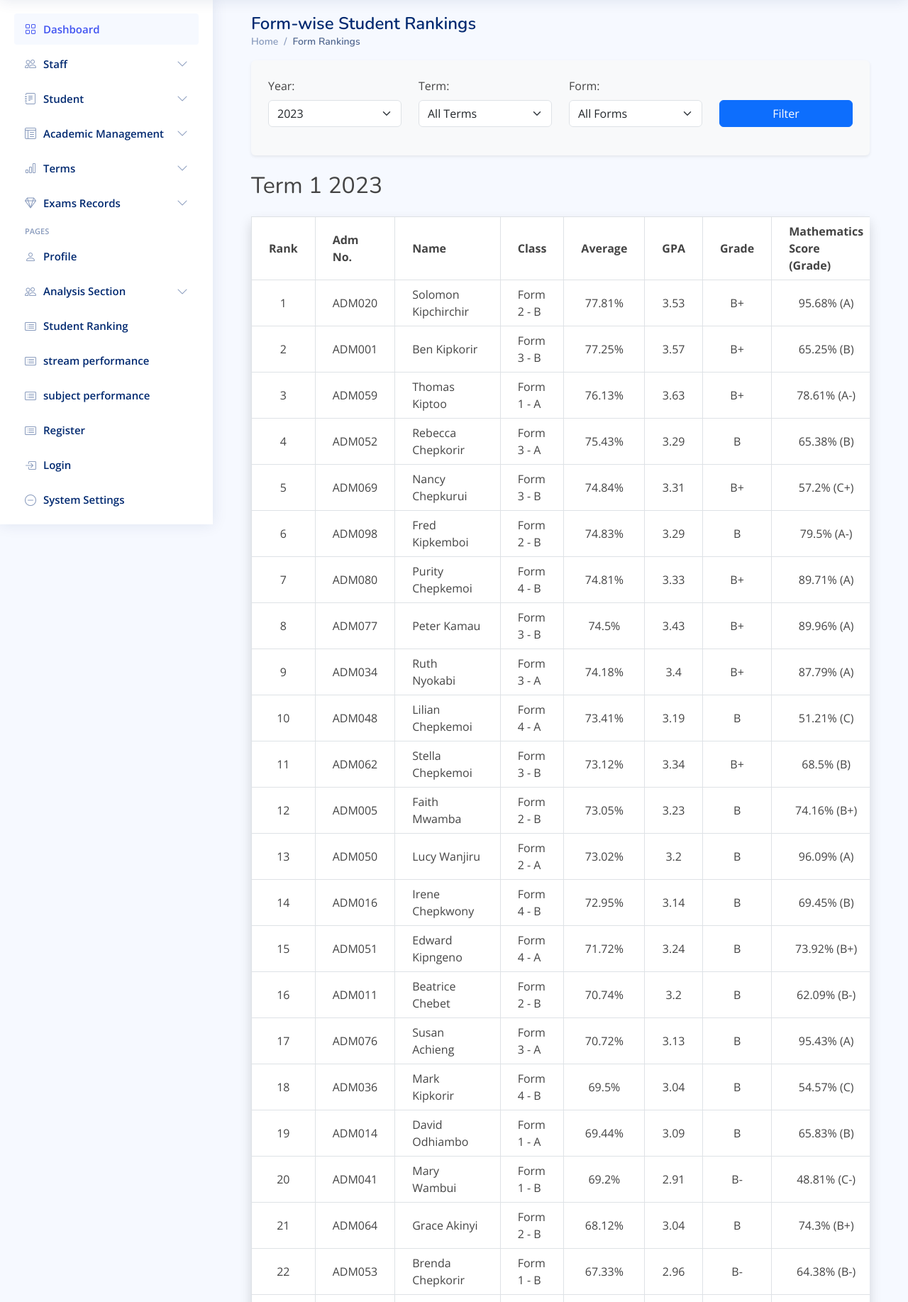
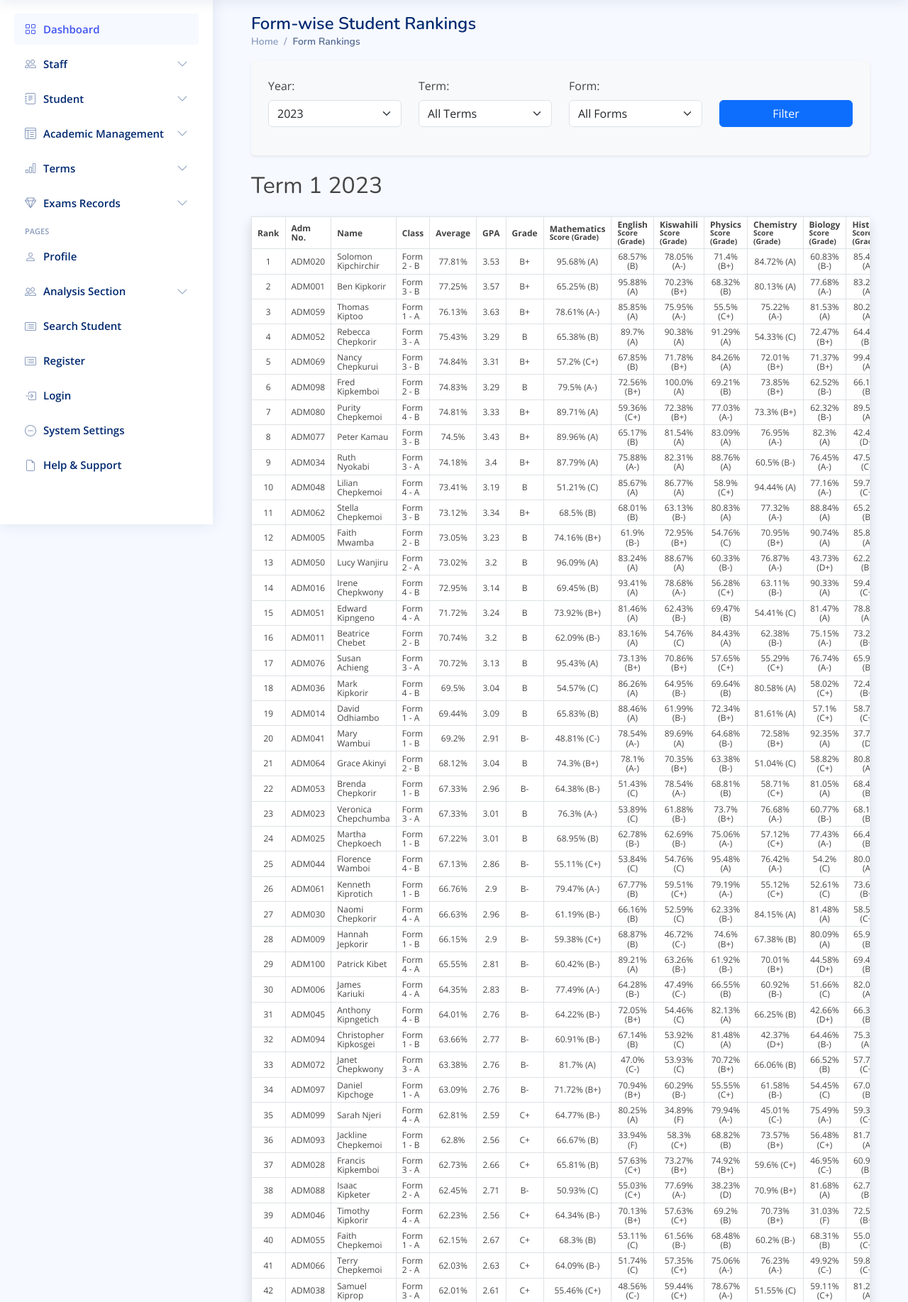
Before and after one commit to steve-ongera/EnezaElimu-Backup, a Django app: page /rankings/form/ in a window 1280 px wide. Shown: the part 61-1896 px from the top of the page at 71% size. Run offline with Django 5.2, Linux system fonts and the light colour scheme; a user stored in the database is signed in; data comes from the database, SQL or seed files in the repository; both versions use the stored data as it was after the commit; some libraries are stand-ins or nearby versions.

Commit message:
made changes to my application

```diff
--- a/myapp/views.py
+++ b/myapp/views.py
@@ -1517,8 +1517,6 @@ def _calculate_overall_grade(gpa):
     elif gpa >= 2.0:
         return 'C'
     return 'F'
-
-#ranking for specific form to know the best performing student to the least
 @login_required
 def form_rankings(request):
     # Get filter parameters from request
@@ -1594,78 +1592,33 @@ def form_rankings(request):
             'students': []
         }
 
-        # Group students by class stream if we're filtering by form
-        if selected_form:
-            # Create a dictionary to hold students by stream
-            streams = {}
-
-            for student in student_rankings:
-                if not student.current_class:
-                    continue
-
-                stream = student.current_class.stream
-                if stream not in streams:
-                    streams[stream] = []
-
-                # Get subject grades efficiently using prefetched data
-                subject_grades = [
-                    cat for cat in student.cats.all()
-                    if cat.term_id == term.id
-                ]
-
-                student_data = {
-                    'student': student,
-                    'average_score': round(student.average_score, 2),
-                    'grade_point_average': round(student.total_grade_points, 2),
-                    'subjects': subject_grades,
-                    'total_subjects': student.subjects_count,
-                    'overall_grade': _calculate_overall_grade(student.total_grade_points)
+        # No stream grouping - process all students in a single list
+        for rank, student in enumerate(student_rankings, 1):
+            # Get subject grades efficiently using prefetched data
+            subject_grades = [
+                cat for cat in student.cats.all()
+                if cat.term_id == term.id
+            ]
+
+            student_data = {
+                'rank': rank,
+                'student': student,
+                'average_score': round(student.average_score, 2),
+                'grade_point_average': round(student.total_grade_points, 2),
+                'subjects': subject_grades,
+                'total_subjects': student.subjects_count,
+                'overall_grade': _calculate_overall_grade(student.total_grade_points)
+            }
+
+            term_results['students'].append(student_data)
+
+            # Process in chunks to free up memory
+            if len(term_results['students']) >= CHUNK_SIZE and False:  # Disabled chunking to keep all students in one list
+                form_rankings.append(term_results)
+                term_results = {
+                    'term': term,
+                    'students': []
                 }
-
-                streams[stream].append(student_data)
-
-            # Sort each stream by average score and add rank
-            for stream, students in streams.items():
-                sorted_students = sorted(students, key=lambda x: x['average_score'], reverse=True)
-
-                for rank, student in enumerate(sorted_students, 1):
-                    student['rank'] = rank
-
-                # Build the term results with stream info
-                term_results['streams'] = [
-                    {
-                        'name': stream,
-                        'students': sorted_students
-                    } for stream, sorted_students in streams.items()
-                ]
-        else:
-            # If no form selected, just show overall rankings
-            for rank, student in enumerate(student_rankings, 1):
-                # Get subject grades efficiently using prefetched data
-                subject_grades = [
-                    cat for cat in student.cats.all()
-                    if cat.term_id == term.id
-                ]
-
-                student_data = {
-                    'rank': rank,
-                    'student': student,
-                    'average_score': round(student.average_score, 2),
-                    'grade_point_average': round(student.total_grade_points, 2),
-                    'subjects': subject_grades,
-                    'total_subjects': student.subjects_count,
-                    'overall_grade': _calculate_overall_grade(student.total_grade_points)
-                }
-
-                term_results['students'].append(student_data)
-
-                # Process in chunks to free up memory
-                if len(term_results['students']) >= CHUNK_SIZE:
-                    form_rankings.append(term_results)
-                    term_results = {
-                        'term': term,
-                        'students': []
-                    }
 
         form_rankings.append(term_results)
 
--- a/templates/base/sidebar.html
+++ b/templates/base/sidebar.html
@@ -123,6 +123,14 @@
               <i class="bi bi-circle"></i><span>Student Records</span>
             </a>
           </li>
+
+          <li>
+            <a href="{% url 'search_student'%}">
+              <i class="bi bi-circle"></i><span>Search Student</span>
+            </a>
+          </li>
+
+
           <li>
             <a href="{% url 'student_create'%}">
               <i class="bi bi-circle"></i><span>Add Student</span>
@@ -189,6 +197,32 @@
         </a>
         <ul id="icons-nav" class="nav-content collapse " data-bs-parent="#sidebar-nav">
           <li>
+            <a href="{% url 'student_rankings'%}">
+              <i class="bi bi-circle"></i><span>Student Ranking</span>
+            </a>
+          </li>
+
+
+
+          <li>
+            <a href="{% url 'form_rankings'%}">
+              <i class="bi bi-circle"></i><span>Form Ranking</span>
+            </a>
+          </li>
+
+          <li>
+            <a href="{% url 'stream_performance'%}">
+              <i class="bi bi-circle"></i><span>stream performance</span>
+            </a>
+          </li>
+
+          <li>
+            <a href="{% url 'subject_performance'%}">
+              <i class="bi bi-circle"></i><span>subject performance</span>
+            </a>
+          </li>
+
+          <li>
             <a href="{% url 'cat_list'%}">
               <i class="bi bi-circle"></i><span>CAT Records</span>
             </a>
@@ -239,12 +273,7 @@
             </a>
           </li>
 
-          <li class="nav-item">
-            <a class="nav-link collapsed" href="{% url 'search_student'%}">
-              <i class="bi bi-card-list"></i>
-              <span>search student</span>
-            </a>
-          </li>
+
 
           <li class="nav-item">
             <a class="nav-link collapsed" href="{% url 'student_results'%}">
@@ -260,24 +289,11 @@
         </ul>
       </li><!-- End Staff Nav --><!-- End F.A.Q Page Nav -->
 
-      <li class="nav-item">
-        <a class="nav-link collapsed" href="{% url 'student_rankings'%}">
-          <i class="bi bi-card-list"></i>
-          <span>Student Ranking</span>
-        </a>
-      </li><!-- End Register Page Nav -->
 
       <li class="nav-item">
-        <a class="nav-link collapsed" href="{% url 'stream_performance'%}">
+        <a class="nav-link collapsed" href="{% url 'search_student'%}">
           <i class="bi bi-card-list"></i>
-          <span>stream performance</span>
-        </a>
-      </li><!-- End Register Page Nav -->
-
-      <li class="nav-item">
-        <a class="nav-link collapsed" href="{% url 'subject_performance'%}">
-          <i class="bi bi-card-list"></i>
-          <span>subject performance</span>
+          <span>Search Student</span>
         </a>
       </li><!-- End Register Page Nav -->
 
--- a/templates/rankings/form_rankings.html
+++ b/templates/rankings/form_rankings.html
@@ -63,32 +63,31 @@
     <div class="mb-8">
         <h2 class="text-xl font-semibold mb-4">{{ term_ranking.term }}</h2>
 
-        {% if selected_form %}
-            <!-- Stream-wise rankings -->
-            {% if term_ranking.streams %}
-                {% for stream in term_ranking.streams %}
-                    <div class="mb-6">
-                        <h3 class="text-lg font-medium mb-3">{{ selected_form }} - {{ stream.name }}</h3>
-
+        <!-- Always show as a single list, regardless of form filter -->
         <div class="overflow-x-auto shadow">
-                            <table class="min-w-full bg-white border border-gray-300 table-fixed">
+            <table class="min-w-full bg-white border border-gray-300 table-compact">
                 <thead>
                     <tr class="bg-gray-100">
                         <!-- Fixed columns -->
-                                        <th class="sticky left-0 z-10 bg-gray-100 px-4 py-2 border min-w-[60px]">Rank</th>
-                                        <th class="sticky left-[60px] z-10 bg-gray-100 px-4 py-2 border min-w-[120px]">Adm No.</th>
-                                        <th class="sticky left-[180px] z-10 bg-gray-100 px-4 py-2 border min-w-[200px]">Name</th>
-                                        <th class="px-4 py-2 border min-w-[100px]">Average</th>
-                                        <th class="px-4 py-2 border min-w-[80px]">GPA</th>
-                                        <th class="px-4 py-2 border min-w-[80px]">Grade</th>
+                        <th class="sticky left-0 z-10 bg-gray-100 px-2 py-1 border min-w-[40px] text-xs">Rank</th>
+                        <th class="sticky left-[40px] z-10 bg-gray-100 px-2 py-1 border min-w-[80px] text-xs">Adm No.</th>
+                        <th class="sticky left-[120px] z-10 bg-gray-100 px-2 py-1 border min-w-[150px] text-xs">Name</th>
+                        {% if not selected_form %}
+                        <th class="sticky left-[270px] z-10 bg-gray-100 px-2 py-1 border min-w-[100px] text-xs">Class</th>
+                        {% else %}
+                        <th class="sticky left-[270px] z-10 bg-gray-100 px-2 py-1 border min-w-[80px] text-xs">Stream</th>
+                        {% endif %}
+                        <th class="px-2 py-1 border min-w-[70px] text-xs">Average</th>
+                        <th class="px-2 py-1 border min-w-[50px] text-xs">GPA</th>
+                        <th class="px-2 py-1 border min-w-[50px] text-xs">Grade</th>
 
                         <!-- Dynamic subject columns -->
-                                        {% with first_student=stream.students.0 %}
+                        {% with first_student=term_ranking.students.0 %}
                             {% if first_student %}
                                 {% for cat in first_student.subjects %}
-                                                    <th class="px-4 py-2 border min-w-[120px] whitespace-nowrap">
+                                    <th class="px-2 py-1 border min-w-[90px] text-xs whitespace-nowrap">
                                         {{ cat.subject.name }}
-                                                        <div class="text-xs font-normal">Score (Grade)</div>
+                                        <div class="text-xxs font-normal">Score (Grade)</div>
                                     </th>
                                 {% endfor %}
                             {% endif %}
@@ -96,25 +95,36 @@
                     </tr>
                 </thead>
                 <tbody>
-                                    {% for student in stream.students %}
+                    {% for student in term_ranking.students %}
                     <tr class="{% cycle 'bg-white' 'bg-gray-50' %}">
                         <!-- Fixed columns -->
-                                        <td class="sticky left-0 z-10 {% cycle 'bg-white' 'bg-gray-50' %} px-4 py-2 border text-center">
+                        <td class="sticky left-0 z-10 {% cycle 'bg-white' 'bg-gray-50' %} px-2 py-1 border text-center text-xs">
                             {{ student.rank }}
                         </td>
-                                        <td class="sticky left-[60px] z-10 {% cycle 'bg-white' 'bg-gray-50' %} px-4 py-2 border">
+                        <td class="sticky left-[40px] z-10 {% cycle 'bg-white' 'bg-gray-50' %} px-2 py-1 border text-xs">
                             {{ student.student.admission_number }}
                         </td>
-                                        <td class="sticky left-[180px] z-10 {% cycle 'bg-white' 'bg-gray-50' %} px-4 py-2 border">
+                        <td class="sticky left-[120px] z-10 {% cycle 'bg-white' 'bg-gray-50' %} px-2 py-1 border text-xs">
                             {{ student.student.name }}
                         </td>
-                                        <td class="px-4 py-2 border text-center">{{ student.average_score }}%</td>
-                                        <td class="px-4 py-2 border text-center">{{ student.grade_point_average }}</td>
-                                        <td class="px-4 py-2 border text-center">{{ student.overall_grade }}</td>
+                        <td class="sticky left-[270px] z-10 {% cycle 'bg-white' 'bg-gray-50' %} px-2 py-1 border text-xs">
+                            {% if student.student.current_class %}
+                                {% if not selected_form %}
+                                    {{ student.student.current_class.name }} - {{ student.student.current_class.stream }}
+                                {% else %}
+                                    {{ student.student.current_class.stream }}
+                                {% endif %}
+                            {% else %}
+                                N/A
+                            {% endif %}
+                        </td>
+                        <td class="px-2 py-1 border text-center text-xs">{{ student.average_score }}%</td>
+                        <td class="px-2 py-1 border text-center text-xs">{{ student.grade_point_average }}</td>
+                        <td class="px-2 py-1 border text-center text-xs">{{ student.overall_grade }}</td>
 
                         <!-- Dynamic subject columns -->
                         {% for cat in student.subjects %}
-                                            <td class="px-4 py-2 border text-center whitespace-nowrap">
+                            <td class="px-2 py-1 border text-center text-xs whitespace-nowrap">
                                 {{ cat.end_term }}% ({{ cat.letter_grade }})
                             </td>
                         {% endfor %}
@@ -125,81 +135,6 @@
         </div>
     </div>
     {% empty %}
-                    <div class="text-center py-4">
-                        <p class="text-gray-500">No students found in {{ selected_form }} for this term.</p>
-                    </div>
-                {% endfor %}
-            {% else %}
-                <div class="text-center py-4">
-                    <p class="text-gray-500">No streams available for {{ selected_form }} in this term.</p>
-                </div>
-            {% endif %}
-        {% else %}
-            <!-- Overall rankings if no form selected -->
-            <div class="overflow-x-auto shadow">
-                <table class="min-w-full bg-white border border-gray-300 table-fixed">
-                    <thead>
-                        <tr class="bg-gray-100">
-                            <!-- Fixed columns -->
-                            <th class="sticky left-0 z-10 bg-gray-100 px-4 py-2 border min-w-[60px]">Rank</th>
-                            <th class="sticky left-[60px] z-10 bg-gray-100 px-4 py-2 border min-w-[120px]">Adm No.</th>
-                            <th class="sticky left-[180px] z-10 bg-gray-100 px-4 py-2 border min-w-[200px]">Name</th>
-                            <th class="sticky left-[380px] z-10 bg-gray-100 px-4 py-2 border min-w-[120px]">Class</th>
-                            <th class="px-4 py-2 border min-w-[100px]">Average</th>
-                            <th class="px-4 py-2 border min-w-[80px]">GPA</th>
-                            <th class="px-4 py-2 border min-w-[80px]">Grade</th>
-
-                            <!-- Dynamic subject columns -->
-                            {% with first_student=term_ranking.students.0 %}
-                                {% if first_student %}
-                                    {% for cat in first_student.subjects %}
-                                        <th class="px-4 py-2 border min-w-[120px] whitespace-nowrap">
-                                            {{ cat.subject.name }}
-                                            <div class="text-xs font-normal">Score (Grade)</div>
-                                        </th>
-                                    {% endfor %}
-                                {% endif %}
-                            {% endwith %}
-                        </tr>
-                    </thead>
-                    <tbody>
-                        {% for student in term_ranking.students %}
-                        <tr class="{% cycle 'bg-white' 'bg-gray-50' %}">
-                            <!-- Fixed columns -->
-                            <td class="sticky left-0 z-10 {% cycle 'bg-white' 'bg-gray-50' %} px-4 py-2 border text-center">
-                                {{ student.rank }}
-                            </td>
-                            <td class="sticky left-[60px] z-10 {% cycle 'bg-white' 'bg-gray-50' %} px-4 py-2 border">
-                                {{ student.student.admission_number }}
-                            </td>
-                            <td class="sticky left-[180px] z-10 {% cycle 'bg-white' 'bg-gray-50' %} px-4 py-2 border">
-                                {{ student.student.name }}
-                            </td>
-                            <td class="sticky left-[380px] z-10 {% cycle 'bg-white' 'bg-gray-50' %} px-4 py-2 border">
-                                {% if student.student.current_class %}
-                                    {{ student.student.current_class.name }} - {{ student.student.current_class.stream }}
-                                {% else %}
-                                    N/A
-                                {% endif %}
-                            </td>
-                            <td class="px-4 py-2 border text-center">{{ student.average_score }}%</td>
-                            <td class="px-4 py-2 border text-center">{{ student.grade_point_average }}</td>
-                            <td class="px-4 py-2 border text-center">{{ student.overall_grade }}</td>
-
-                            <!-- Dynamic subject columns -->
-                            {% for cat in student.subjects %}
-                                <td class="px-4 py-2 border text-center whitespace-nowrap">
-                                    {{ cat.end_term }}% ({{ cat.letter_grade }})
-                                </td>
-                            {% endfor %}
-                        </tr>
-                        {% endfor %}
-                    </tbody>
-                </table>
-            </div>
-        {% endif %}
-    </div>
-    {% empty %}
     <div class="text-center py-8">
         <p class="text-gray-500">No rankings available for the selected filters.</p>
     </div>
@@ -207,8 +142,16 @@
 </div>
 
 <style>
-    .table-fixed {
+    /* Compact table style */
+    .table-compact {
         table-layout: fixed;
+        font-size: 0.75rem;
+        line-height: 1.1;
+    }
+
+    /* Extra small text */
+    .text-xxs {
+        font-size: 0.65rem;
     }
 
     /* Custom scrollbar styles for better visibility */
@@ -218,7 +161,7 @@
     }
 
     .overflow-x-auto::-webkit-scrollbar {
-        height: 8px;
+        height: 6px;
     }
 
     .overflow-x-auto::-webkit-scrollbar-track {
@@ -229,5 +172,11 @@
         background-color: #CBD5E0;
         border-radius: 4px;
     }
+
+    /* Ensure text doesn't wrap in cells */
+    table td, table th {
+        overflow: hidden;
+        text-overflow: ellipsis;
+    }
 </style>
 {% endblock %}
```
Also changed, not shown: db.sqlite3. Lines whose indentation alone changed are shown as unchanged.
